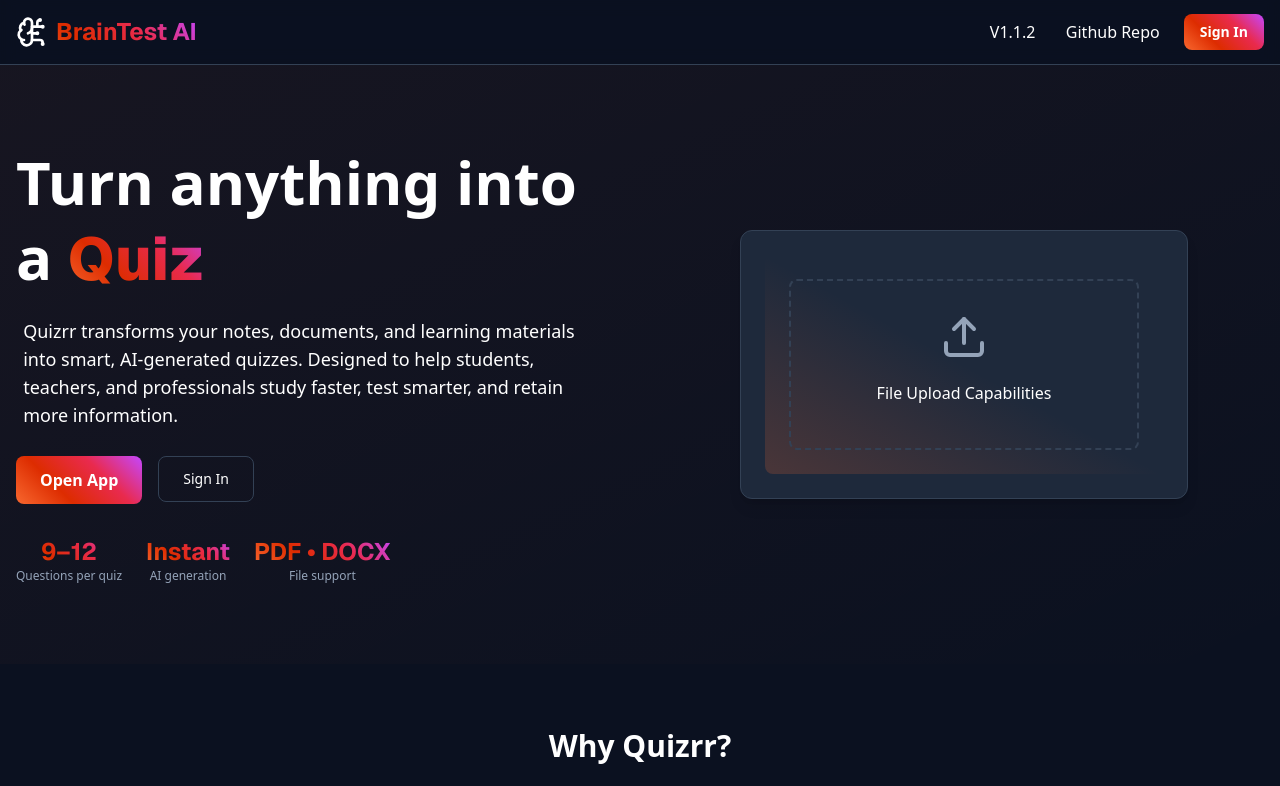
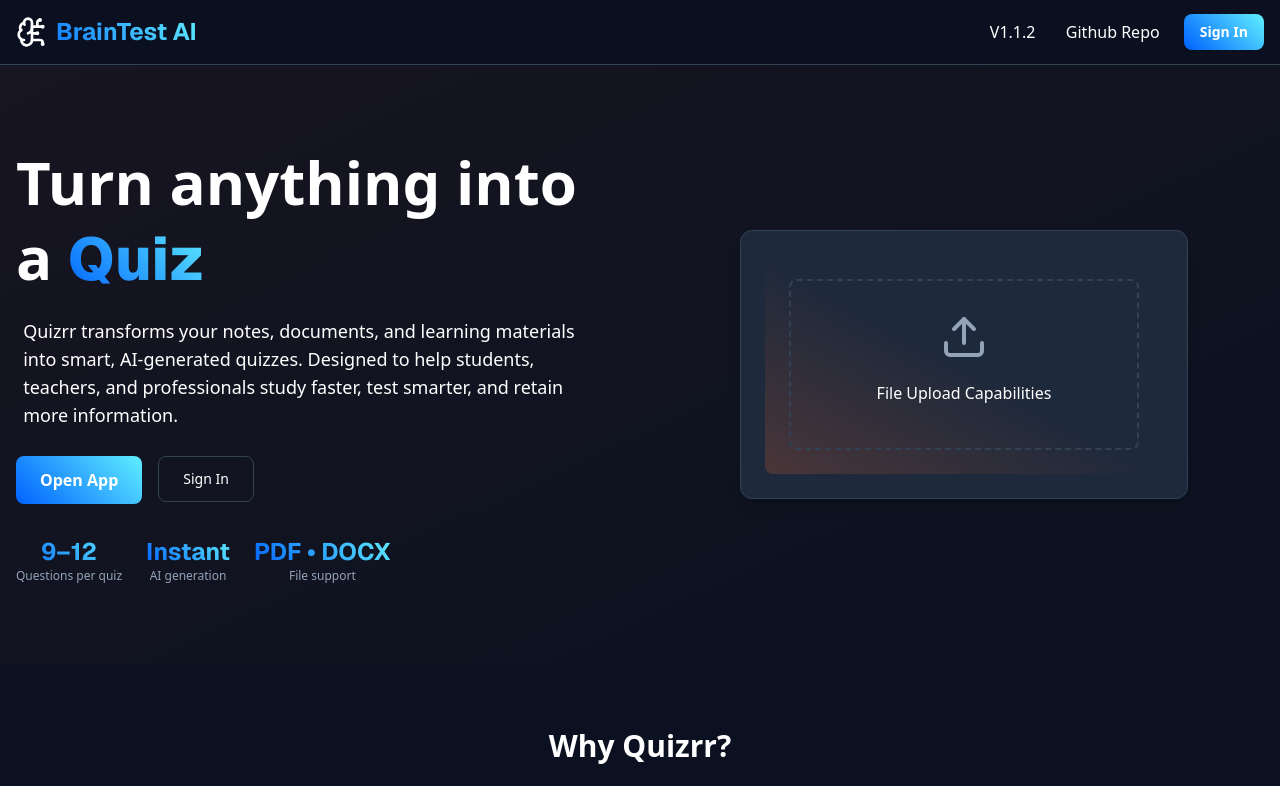
Before and after one commit to UMBEC404/QuizApp, a Next.js app: page / in a window 1280 px wide. Shown: the top 786 px of the page. Built offline with nearby package versions, Linux system fonts and the light colour scheme; no server answers.

Commit message:
Update globals.css

```diff
--- a/src/app/globals.css
+++ b/src/app/globals.css
@@ -12,10 +12,8 @@
   /* Primary Gradient (used for backgrounds & gradient text) */
   --primary-gradient: linear-gradient(
     45deg,
-    #f8682f,
-    #dd2c00,
-    #e92a4e,
-    #c447ff
+    #0061ff,
+    #60efff
   );
 
   --primary-foreground: #0B1120;
```
